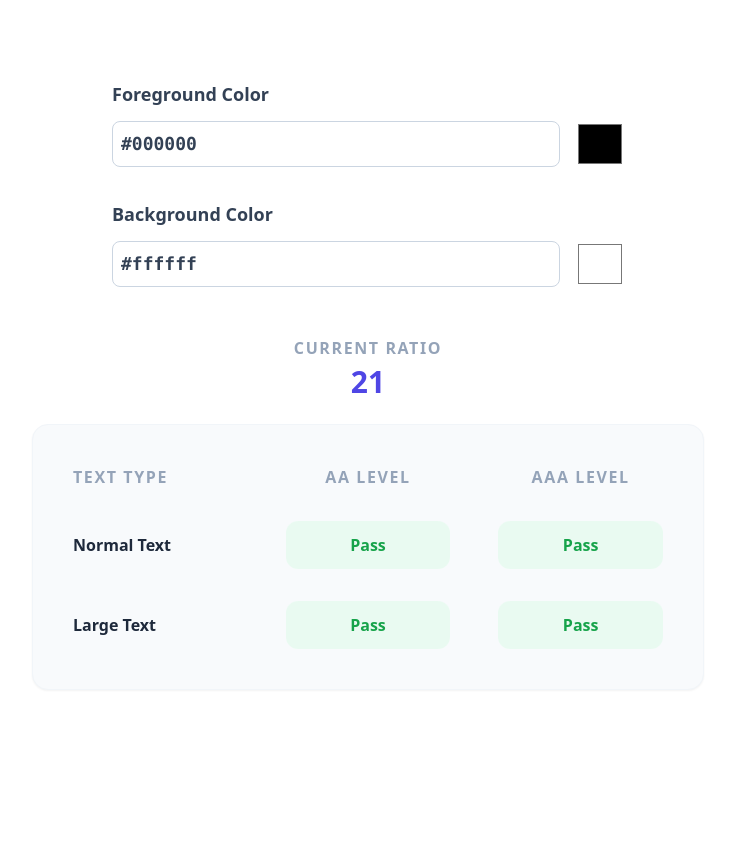
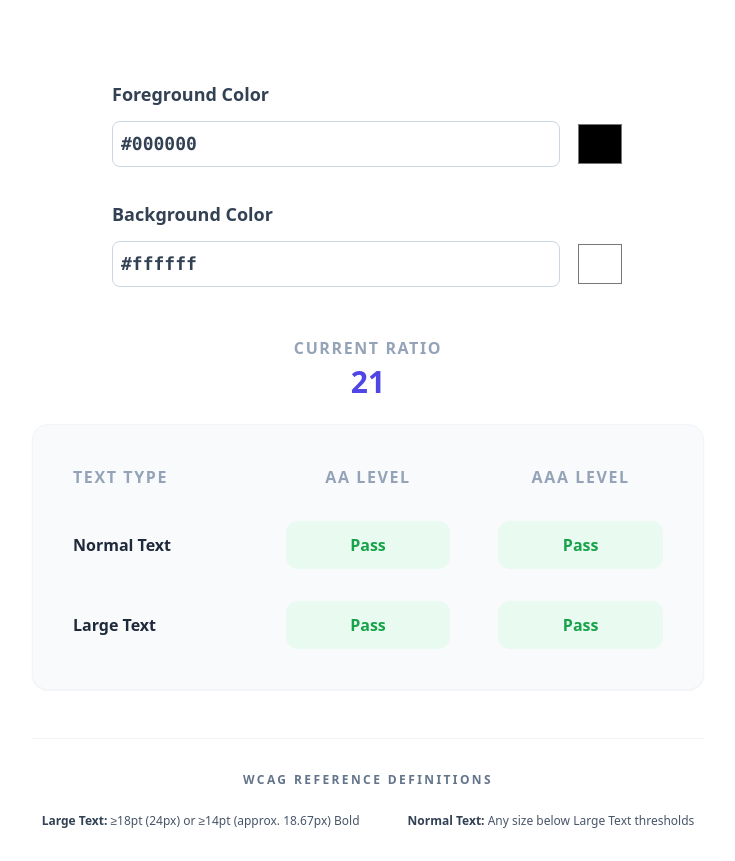
Before and after one commit to matanatkhalil/access-forge, a React (Vite) app in the folder client/: page /contrast-checker in a window 1280 px wide. Shown: the whole page, without its empty margins (272-1007 px from the left). Before the commit the page ends 800 px from the top, so only its background shows below. Built offline with nearby package versions, Linux system fonts and the light colour scheme.

Commit message:
style: add technical WCAG definitions and finalize UI footer

```diff
--- a/client/src/tools/contrast-checker/ContrastChecker.jsx
+++ b/client/src/tools/contrast-checker/ContrastChecker.jsx
@@ -116,6 +116,21 @@ const ContrastChecker = () => {
           {aaaLargeText(contrastRatio)}
         </div>
       </div>
+      <div className="mt-12 pt-8 border-t border-slate-100 w-full max-w-2xl text-center">
+        <p className="text-[12px] text-slate-500 uppercase tracking-[0.2em] font-bold mb-6">
+          WCAG Reference Definitions
+        </p>
+        <div className="flex flex-wrap justify-center gap-x-12 gap-y-3 text-xs text-slate-600">
+          <p>
+            <span className="font-bold text-slate-700">Large Text:</span> ≥18pt (24px) or ≥14pt
+            (approx. 18.67px) Bold
+          </p>
+          <p>
+            <span className="font-bold text-slate-700">Normal Text:</span> Any size below Large Text
+            thresholds
+          </p>
+        </div>
+      </div>
     </div>
   );
 };
```
